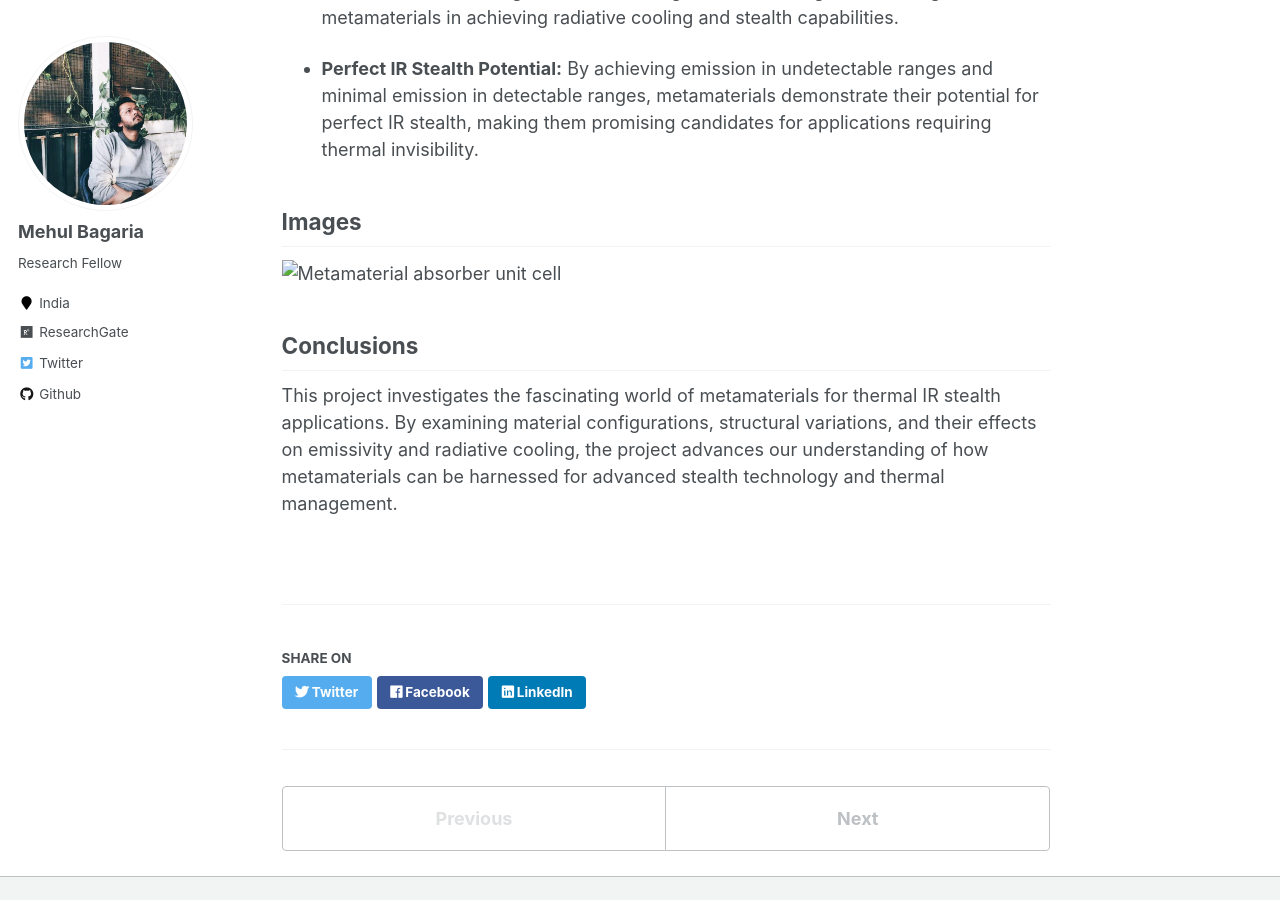
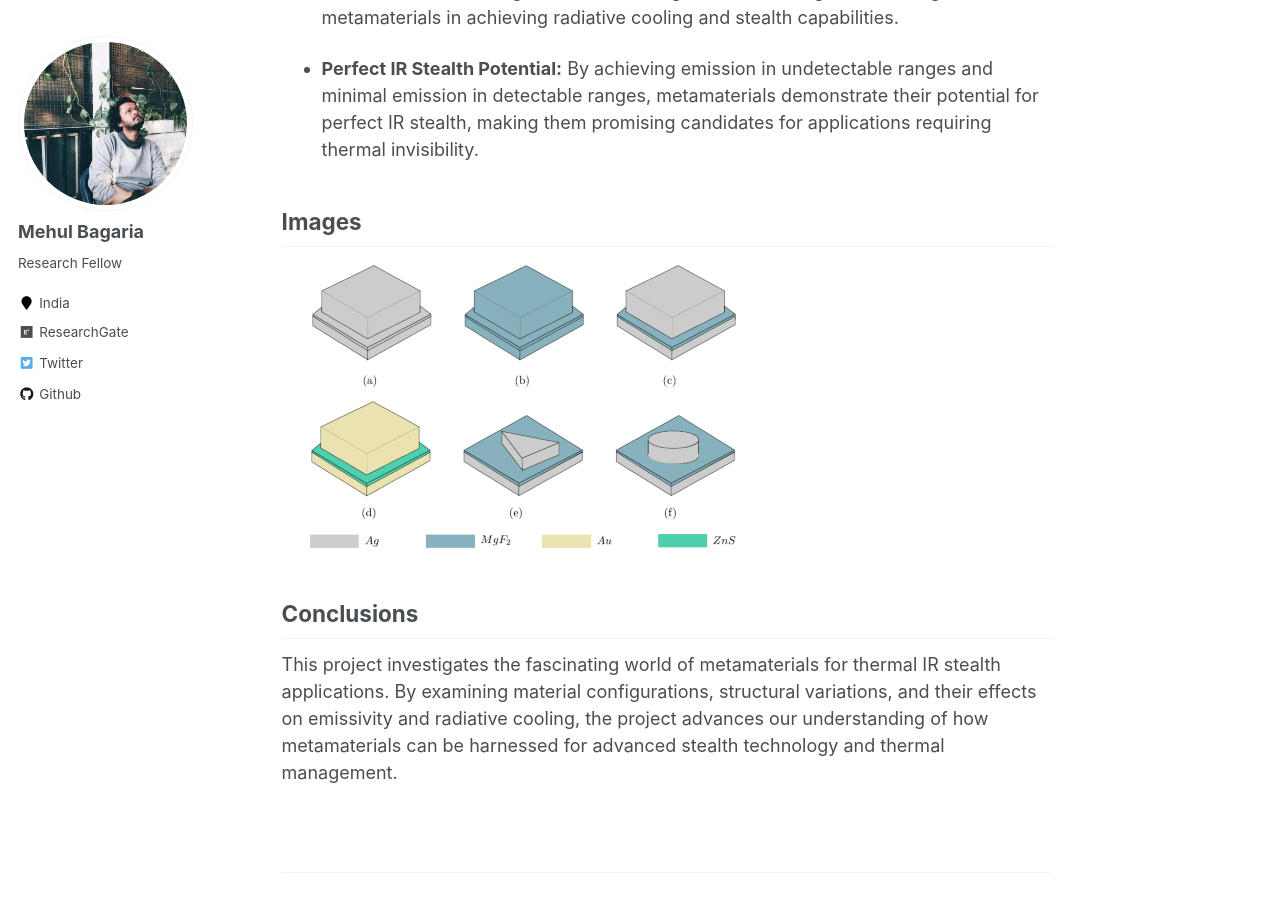
Before and after one commit to Mehul-Bagaria/Mehul-Bagaria.github.io, a Jekyll site: the page built from _projects/metamaterial-selective-absorber.md, in a window 1280 px wide and 900 px high, scrolled down 1398 px. Built offline with Jekyll 4.4.1, drawn with Linux system fonts in a browser that asks for light colours.

Commit message:
Update metamaterial-selective-absorber.md

```diff
--- a/_projects/metamaterial-selective-absorber.md
+++ b/_projects/metamaterial-selective-absorber.md
@@ -26,7 +26,7 @@ This project delves into the innovative field of metamaterials, exploring their
 
 ## Images
 
-![Metamaterial absorber unit cell](../images/image-1.png)
+![Metamaterial absorber unit cell](/images/image-1.png)
 
 ## Conclusions
 This project investigates the fascinating world of metamaterials for thermal IR stealth applications. By examining material configurations, structural variations, and their effects on emissivity and radiative cooling, the project advances our understanding of how metamaterials can be harnessed for advanced stealth technology and thermal management.
```
